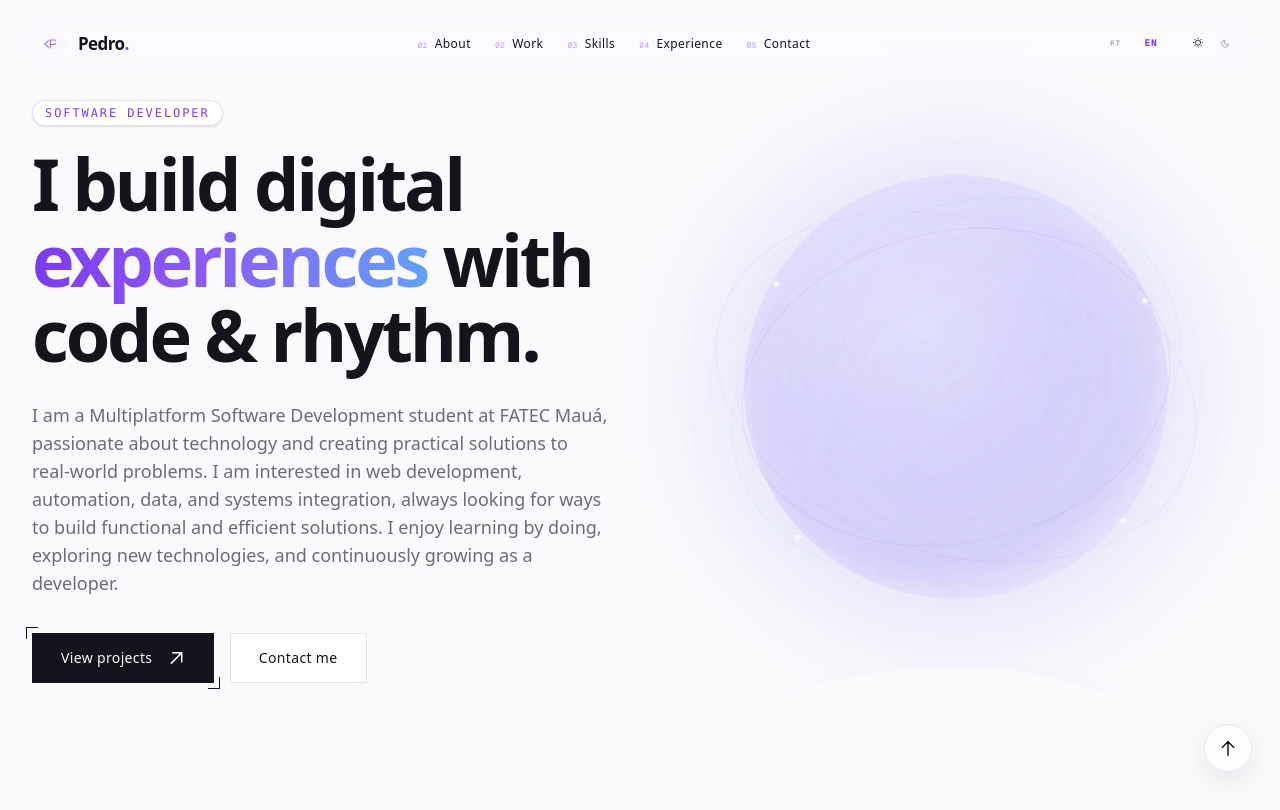
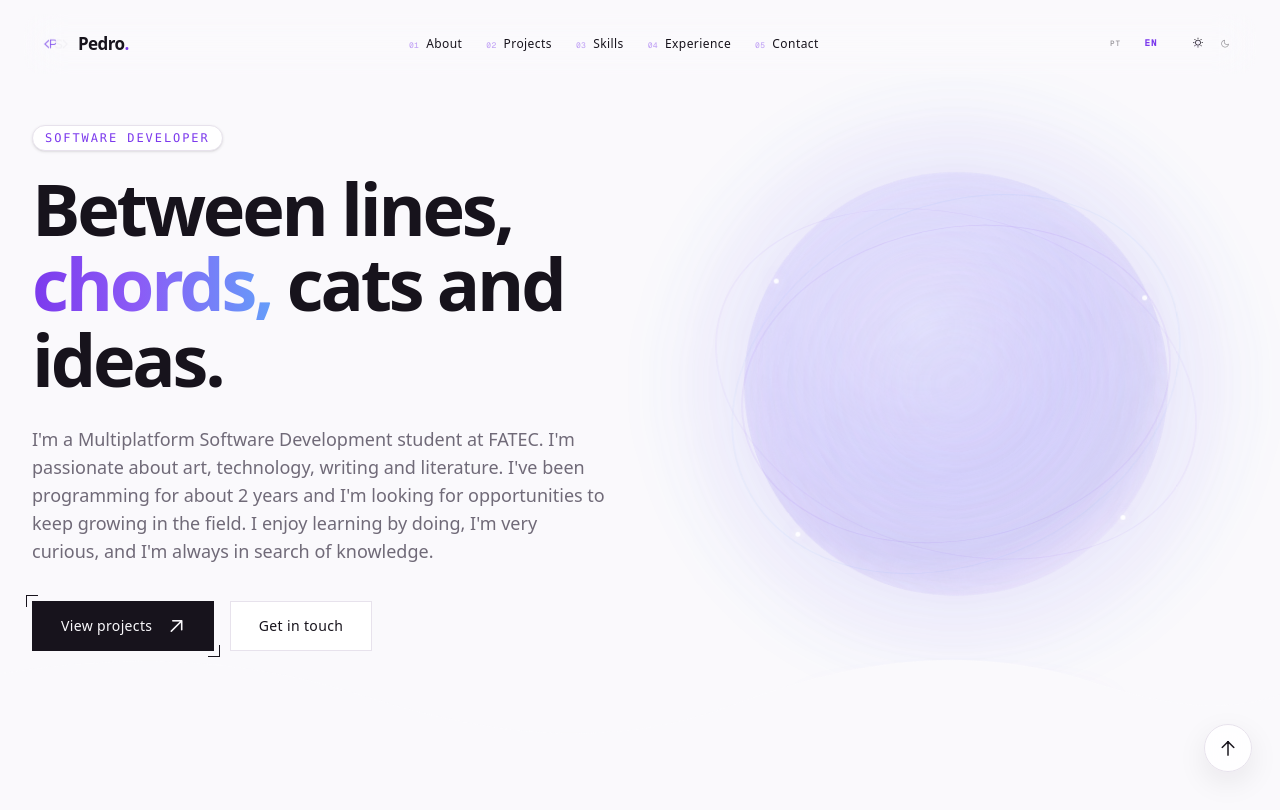
Before and after one commit to pedrosiqueiragomes19-source/portfolio-pedro, an Angular app: page / in a window 1280 px wide. Shown: the top 810 px of the page. Built offline with nearby package versions, Linux system fonts and the light colour scheme; a web font is replaced by a local one.

Commit message:
feat: atualiza portfólio e melhorias visuais

```diff
--- a/src/app/core/i18n/en.ts
+++ b/src/app/core/i18n/en.ts
@@ -1,26 +1,26 @@
-// Traduções em Inglês (en-US)
+// English translations (en-US) — mirrors pt-BR content
 
 export const EN = {
   navbar: {
     about: 'About',
-    work: 'Work',
+    work: 'Projects',
     skills: 'Skills',
     experience: 'Experience',
     contact: 'Contact',
   },
 
   hero: {
-    greeting: 'Hello, I am',
+    greeting: 'Hi, I am',
     name: 'Pedro Siqueira',
     role: 'Software Developer',
-    titleLine1: 'I build digital',
-    titleGradient: 'experiences',
-    titleLine2Suffix: 'with',
-    titleLine3: 'code & rhythm.',
+    titleLine1: 'Between lines,',
+    titleGradient: 'chords,',
+    titleLine2Suffix: 'cats and',
+    titleLine3: 'ideas.',
     description:
-      'I am a Multiplatform Software Development student at FATEC Mauá, passionate about technology and creating practical solutions to real-world problems. I am interested in web development, automation, data, and systems integration, always looking for ways to build functional and efficient solutions. I enjoy learning by doing, exploring new technologies, and continuously growing as a developer.',
+      "I'm a Multiplatform Software Development student at FATEC. I'm passionate about art, technology, writing and literature. I've been programming for about 2 years and I'm looking for opportunities to keep growing in the field. I enjoy learning by doing, I'm very curious, and I'm always in search of knowledge.",
     viewWork: 'View projects',
-    contact: 'Contact me',
+    contact: 'Get in touch',
   },
 
   about: {
@@ -31,38 +31,38 @@ export const EN = {
     headerIndex: '01 / About',
     whoIAm: 'Who I am',
     intro:
-      'I am Pedro Siqueira, passionate about music, coffee, and code. I love seeing my ideas come to life on the web.',
-    codeDesign: 'Code × Rhythm',
+      "I'm Pedro Siqueira, passionate about music, technology and cats! I stumbled into the IT world by chance and discovered a universe where creativity and logic walk together. Since then I've been captivated by the possibility of turning ideas into reality through code, always curious to learn, experiment and create something new.",
+    codeDesign: '',
     whatIDo: 'What I do',
     bodyText:
-      'Currently I work as an assistant in civil construction engineering and I am a multiplatform software development student.',
+      "I'm currently a Multiplatform Software Development student at FATEC and I'm looking for an internship opportunity in IT to sharpen my knowledge, develop new skills and turn what I learn into practical solutions.",
     buildingWithIntention: 'Building with purpose',
     basedIn: 'Made in Brazil',
     available: 'Available for opportunities',
   },
 
   work: {
-    eyebrow: 'Selected work',
-    title: 'A selection of things',
-    titleBuilt: "I've built with",
+    eyebrow: 'Selected projects',
+    title: "A selection of what I've",
+    titleBuilt: 'built with',
     titleGradient: 'code & design.',
-    intro: 'Original projects combining logic, modern interfaces, and attention to detail.',
+    intro: 'Original projects combining logic, modern interfaces and attention to detail.',
     viewAll: 'View GitHub',
-    liveDemo: 'Live demo',
+    liveDemo: 'View project',
     sourceCode: 'Source code',
-    moreProjects: 'More projects under development',
+    moreProjects: 'More projects in development',
     codeDesign: 'Code × Creation',
     projects: [
       {
         title: 'Personal Portfolio',
         description:
-          'Interactive portfolio built with Angular, TypeScript, and Tailwind CSS, focused on performance, accessibility, and modern aesthetics.',
+          'Interactive portfolio built with Angular, TypeScript and Tailwind CSS, focused on performance, accessibility and modern aesthetics.',
         status: 'Completed',
       },
       {
-        title: 'QuickHelp — Interdisciplinary Project',
+        title: 'QuickHelp - Interdisciplinary Project',
         description:
-          'QuickHelp is a discreet web platform designed to support women in risky situations. With an interface disguised as a delivery app, it allows users to trigger an SOS alert, share their real-time location, and access emergency guidance silently and effectively.',
+          'QuickHelp is a discreet web platform to support women, built to offer quick and safe help in risky situations. With an interface disguised as a delivery app, the system lets users trigger an SOS, share their real-time location and access emergency guidance silently and effectively.',
         status: 'Coming soon',
       },
     ],
@@ -79,11 +79,11 @@ export const EN = {
     titleLine7: 'digital',
     titleGradient: 'experiences.',
     intro:
-      'Technologies and practices I use to build reliable, responsive, and maintainable applications.',
+      'Technologies and practices I use to build reliable, responsive and easy-to-maintain applications.',
     cards: {
       frontend: {
         title: 'Frontend',
-        description: 'Responsive interfaces built with clean components, semantic HTML, and Tailwind CSS.',
+        description: 'Responsive interfaces built with clean components, semantics and Tailwind CSS.',
       },
       backend: {
         title: 'Backend',
@@ -91,19 +91,19 @@ export const EN = {
       },
       databases: {
         title: 'Databases',
-        description: 'Data modeling and structured database integrations for web applications.',
+        description: 'Modeling and work with structured data for web applications.',
       },
       development: {
         title: 'Development',
-        description: 'Clean code, scalable architecture, and continuous version control.',
+        description: 'Clean code, scalable architecture and continuous versioning.',
       },
       tools: {
         title: 'Tools',
-        description: 'Tools and utilities that support my day-to-day workflow.',
+        description: 'Tools and utilities that support my workflow.',
       },
       workflow: {
         title: 'Workflow',
-        description: 'Agile practices, hands-on learning, and collaboration throughout development.',
+        description: 'Agile practices, a focus on hands-on learning and collaboration.',
       },
     },
     bottomNote: 'Always learning · Always building',
@@ -113,23 +113,23 @@ export const EN = {
     label: '04 — Journey',
     titleLine1: 'My',
     titleLine2: 'journey &',
-    titleLine3: 'experience.',
+    titleLine3: 'work.',
     intro:
-      'Professional and academic experience focused on technical discipline, continuous growth, and software development.',
+      'Professional and academic experience focused on technical discipline, continuous evolution and software development.',
     jobs: [
       {
         meta: 'CURRENT · CIVIL CONSTRUCTION',
         role: 'Engineering Assistant',
         company: 'Engineering & Civil Construction',
         description:
-          'Working as an assistant in civil construction engineering, supporting operational workflows, technical organization, and process monitoring.',
+          'Working as an assistant in civil construction engineering, providing operational support, technical organization of workflows and routine follow-up.',
       },
       {
         meta: 'IN PROGRESS · FATEC MAUÁ',
-        role: 'Multiplatform Software Student',
+        role: 'Multiplatform Software Development Student',
         company: 'FATEC Mauá',
         description:
-          'Higher education in Multiplatform Software Development, studying web development, system integrations, databases, and automation.',
+          'Technology degree in Multiplatform Software Development, exploring web development, system integration, databases and automation.',
       },
     ],
     bottom: 'Building · Learning · Evolving',
@@ -142,15 +142,15 @@ export const EN = {
     titleLine3: 'something',
     titleGradient: 'meaningful.',
     intro:
-      "Have a project, internship opportunity, or idea you'd like to discuss? I'd love to connect.",
+      "Have a project, internship opportunity or idea you'd like to talk about? It would be a pleasure to connect.",
     github: {
       label: 'Code',
-      description: 'Explore my repositories, experiments, and source code.',
+      description: 'Explore my repositories, projects and source code.',
       ariaLabel: "Visit Pedro Siqueira's GitHub",
     },
     linkedin: {
       label: 'Professional',
-      description: 'Connect with me and see my professional journey.',
+      description: 'Connect with me and learn about my professional journey.',
       ariaLabel: "Visit Pedro Siqueira's LinkedIn",
     },
     email: {
@@ -160,7 +160,7 @@ export const EN = {
     },
     availability: 'Open to opportunities',
     specialization: 'Software Development',
-    bottom: 'Thanks for stopping by.',
+    bottom: 'Thanks for visiting.',
     form: {
       label: 'Send a message',
       namePlaceholder: 'Your name',
@@ -175,7 +175,7 @@ export const EN = {
       emailError: 'Please enter a valid e-mail address.',
       messageError: 'Message must have at least 10 characters.',
       successTitle: 'Message sent!',
-      successText: 'Thank you for reaching out. I will get back to you soon.',
+      successText: "Thanks for reaching out. I'll get back to you soon.",
     },
   },
 
```
